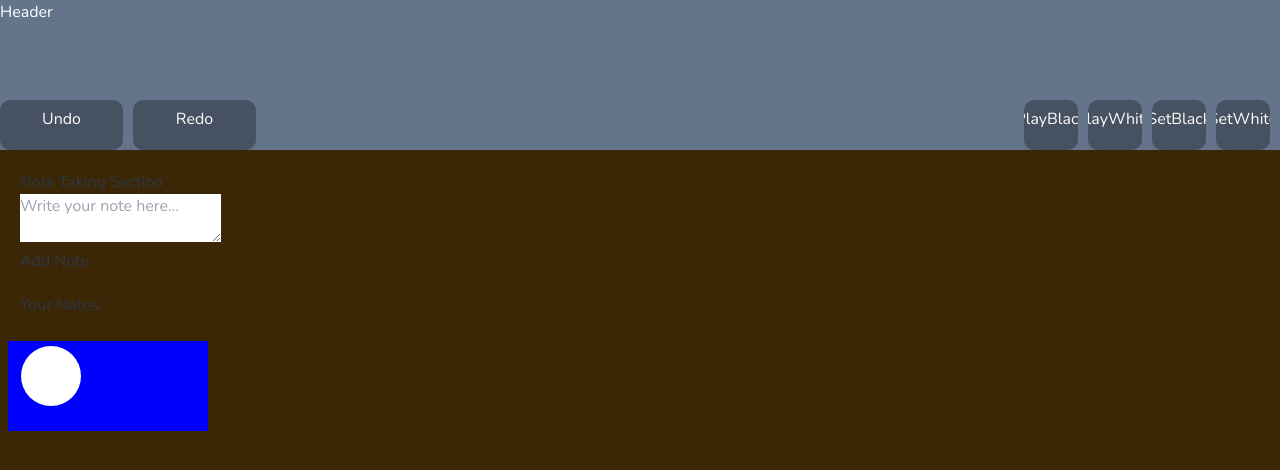
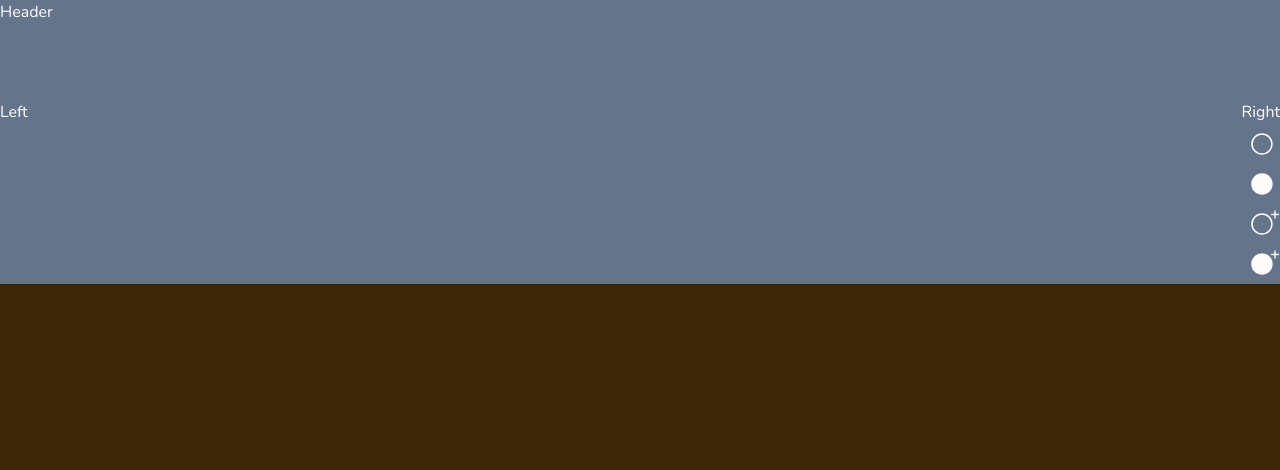
Before and after one commit to Injng/gobase, a SvelteKit app: page / in a window 1280 px wide. Shown: the top 470 px of the page. Built offline with nearby package versions, Linux system fonts and the light colour scheme.

Commit message:
add icons instead of words

```diff
--- a/package.json
+++ b/package.json
@@ -26,7 +26,7 @@
 		"prettier": "^3.1.1",
 		"prettier-plugin-svelte": "^3.1.2",
 		"prettier-plugin-tailwindcss": "^0.5.9",
-		"svelte": "^4.2.7",
+		"svelte": "^4.2.19",
 		"tailwindcss": "^3.3.6",
 		"vite": "^5.0.3"
 	},
--- a/src/routes/+page.svelte
+++ b/src/routes/+page.svelte
@@ -1,5 +1,3 @@
-
-
 <script lang="ts">
     import { onMount } from 'svelte'
     import { invoke } from '@tauri-apps/api/tauri'
@@ -20,21 +18,13 @@
     let pieceColor: string = 'black'
     let isInit: boolean = false
     let isPlay: boolean = true
-    let isToggled = false;
-    let note = '';
-    let notes = [];
 
-    function addNote() {
-        notes.push(note);
-        note = '';
-    }
     // initialize constants from backend
     async function init() {
         ROWS = await invoke('get_rows')
         COLS = await invoke('get_cols')
         ROWS -= 1
         COLS -= 1
-        //GAP = 60 - ROWS;
         GAP = 40;
         width = (COLS + 2) * GAP
         height = (ROWS + 2) * GAP
@@ -174,7 +164,6 @@
         }
     }
 
-
     // handle key presses
     async function handleKey(e: KeyboardEvent) {
         console.log!(e.key)
@@ -211,6 +200,8 @@
         pieceColor = 'white'
         isPlay = false
     }
+
+    // handle resizing of window
     function handleResize() {
         let rect = board.getBoundingClientRect();
         boardX = rect.left;
@@ -218,137 +209,83 @@
     }
 </script>
 
+
 <div class="grid grid-rows-[100px_auto] bg-slate-500 text-white">
     <div>
         <div>Header</div>
     </div>
-    <div class="grid grid-cols-[20%_60%_20%]">
-        <div style="display: flex; justify-content: space-between;">
-            <svg class = "hover-effect" style = "margin-right: 10px;" width="50%" height="50" role="button" tabindex="-1" on:click={undo} on:keydown={() => {}}>
-                <rect
-                        style="fill:#000000;fill-opacity:30%;stroke:none;stroke-width:1.565;stroke-dasharray:none;stroke-opacity:1"
-                        id="rect1"
-                        width="100%"
-                        height="50"
-                        rx="10"
-                        ry="10"
-                />
-                <text x="50%" y="20px" dominant-baseline="middle" text-anchor="middle" fill="#fffbfb">Undo</text>
-            </svg>
-           <svg class = "hover-effect" style = "margin-left: 20 px" width="50%" height="50" role="button" tabindex="-1" on:click={redo} on:keydown={() => {}}>
-             <rect
-                    style="fill:#000000;fill-opacity:30%;stroke:none;stroke-width:1.565;stroke-dasharray:none;stroke-opacity:1"
-                    id="rect1"
-                    width="100%"
-                    height="50"
-                    rx="10"
-                    ry="10"
-             />
-               <text x="50%" y="20px" dominant-baseline="middle" text-anchor="middle" fill="#fffbfb">Redo</text>
-           </svg>
-        </div>
-
-
+    <div class="grid grid-cols-[3%_auto_3%]">
+        <div>Left</div>
         <div class="relative">
             <canvas bind:this={board} class="absolute top-1/2 left-1/2 transform -translate-x-1/2" {width} {height}></canvas>
             <canvas bind:this={hover} {width} {height} class="absolute top-1/2 left-1/2 transform -translate-x-1/2"></canvas>
             <canvas bind:this={pieces} on:mousemove={hovering} on:click={placing} {width} {height} class="absolute top-1/2 left-1/2 transform -translate-x-1/2"></canvas>
         </div>
-        <div style="display: flex; justify-content: space-between;">
-
-
-        <svg class = "hover-effect" style = "margin-right: 10px;" width="25%" height="50" role="button" tabindex="-1" on:click={playBlack} on:keydown={() => {}}>
-            <rect
-                    style="fill:#000000;fill-opacity:30%;stroke:none;stroke-width:1.565;stroke-dasharray:none;stroke-opacity:1"
+        <div>Right
+            <svg width="50px" height="40px" role="button" tabindex="-1" on:click={playBlack} on:keydown={() => {}}>
+                <circle
+                    style="fill:#000000;fill-opacity:0;stroke:#fffbfb;stroke-width:1.565;stroke-dasharray:none;stroke-opacity:1"
+                    id="path1"
+                    cx="20"
+                    cy="20"
+                    r="10" />
+            </svg>
+            <svg width="50px" height="40px" role="button" tabindex="-1" on:click={playWhite} on:keydown={() => {}}>
+                <circle
+                    style="fill:#fffbfb;fill-opacity:1;stroke:#fffbfb;stroke-width:1.565;stroke-dasharray:none;stroke-opacity:1"
+                    id="path1"
+                    cx="20"
+                    cy="20"
+                    r="10" />
+            </svg>
+            <svg width="50px" height="40px" role="button" tabindex="-1" on:click={setBlack} on:keydown={() => {}}>
+                <circle
+                    style="fill:#000000;fill-opacity:0;stroke:#fffbfb;stroke-width:1.565;stroke-dasharray:none;stroke-opacity:1"
+                    id="path1"
+                    cx="20"
+                    cy="20"
+                    r="10" />
+                <rect
+                    style="fill:#000000;fill-opacity:0;stroke:#fffbfb;stroke-width:1.41226"
                     id="rect1"
-                    width="100%"
-                    height="50"
-                    rx="10"
-                    ry="10"
-            />
-            <text x="50%" y="20px" dominant-baseline="middle" text-anchor="middle" fill="#fffbfb">PlayBlack</text>
-        </svg>
-
-
-
-        <svg class = "hover-effect" style = "margin-right: 10px;" width="25%" height="50" role="button" tabindex="-1" on:click={playWhite} on:keydown={() => {}}>
-            <rect
-                    style="fill:#000000;fill-opacity:30%;stroke:none;stroke-width:1.565;stroke-dasharray:none;stroke-opacity:1"
+                    width="0.012675161"
+                    height="6.5395594"
+                    x="33.037266"
+                    y="7.2474785" />
+                <rect
+                    style="fill:#000000;fill-opacity:0;stroke:#fffbfb;stroke-width:1.41226"
+                    id="rect1-5"
+                    width="0.012675161"
+                    height="6.5395594"
+                    x="10.456588"
+                    y="-36.335133"
+                    transform="rotate(90)" />
+            </svg>
+            <svg width="50px" height="40px" role="button" tabindex="-1" on:click={setWhite} on:keydown={() => {}}>
+                <circle
+                style="fill:#fffbfb;fill-opacity:1;stroke:#fffbfb;stroke-width:1.565;stroke-dasharray:none;stroke-opacity:1"
+                id="path1"
+                cx="20"
+                cy="20"
+                r="10" />
+                <rect
+                    style="fill:#000000;fill-opacity:0;stroke:#fffbfb;stroke-width:1.41226"
                     id="rect1"
-                    width="100%"
-                    height="50"
-                    rx="10"
-                    ry="10"
-            />
-            <text x="50%" y="20px" dominant-baseline="middle" text-anchor="middle" fill="#fffbfb">playWhite</text>
-        </svg>
-
-
-        <svg class = "hover-effect" style = "margin-right: 10px;" width="25%" height="50" role="button" tabindex="-1" on:click={setBlack} on:keydown={() => {}}>
-            <rect
-                    style="fill:#000000;fill-opacity:30%;stroke:none;stroke-width:1.565;stroke-dasharray:none;stroke-opacity:1"
-                    id="rect1"
-                    width="100%"
-                    height="50"
-                    rx="10"
-                    ry="10"
-            />
-            <text x="50%" y="20px" dominant-baseline="middle" text-anchor="middle" fill="#fffbfb">SetBlack</text>
-        </svg>
-            <svg class = "hover-effect" style = "margin-right: 10px;" width="25%" height="50" role="button" tabindex="-1" on:click={setWhite} on:keydown={() => {}}>
-            <rect
-                    style="fill:#000000;fill-opacity:30%;stroke:none;stroke-width:1.565;stroke-dasharray:none;stroke-opacity:1"
-                    id="rect1"
-                    width="100%"
-                    height="50"
-                    rx="10"
-                    ry="10"
-            />
-            <text x="50%" y="20px" dominant-baseline="middle" text-anchor="middle" fill="#fffbfb">SetWhite</text>
-        </svg>
+                    width="0.012675161"
+                    height="6.5395594"
+                    x="33.037266"
+                    y="7.2474785" />
+                <rect
+                    style="fill:#000000;fill-opacity:0;stroke:#fffbfb;stroke-width:1.41226"
+                    id="rect1-5"
+                    width="0.012675161"
+                    height="6.5395594"
+                    x="10.456588"
+                    y="-36.335133"
+                    transform="rotate(90)" />
+            </svg>
         </div>
     </div>
 </div>
 
-
-
-<div class="note-section">
-    <h2>Note Taking Section</h2>
-    <textarea bind:value={note} placeholder="Write your note here..."></textarea>
-    <button on:click={addNote}>Add Note</button>
-    <div class="notes-display">
-        <h3>Your Notes:</h3>
-        {#each notes as note, i}
-            <p>{i + 1}. {note}</p>
-        {/each}
-    </div>
-</div>
-
-<div>
-    <input type="checkbox" id="mode-toggle" class="toggle" bind:checked={isToggled}/>
-    <div class = "container">
-        <div class = "background light"></div>
-        <div class = "background dark"></div>
-        <label for="mode-toggle" class="ball">
-            <svg  width="70" height="70" viewBox=" 0 0 70 70 " fill="none">
-                <circle cx="35" cy="35" r="30" fill="white" />
-            </svg>
-        </label>
-    </div>
-</div>
-<style>
-    @import './styles.css';
-
-    .note-section {
-        width: 20%;
-        padding: 20px;
-        box-sizing: border-box;
-    }
-    .notes-display {
-        margin-top: 20px;
-    }
-</style>
-
-
-
 <svelte:window on:keydown|preventDefault={handleKey} />
```
Also changed, not shown: 1 other file (tests, documents, lock files or other folders).
